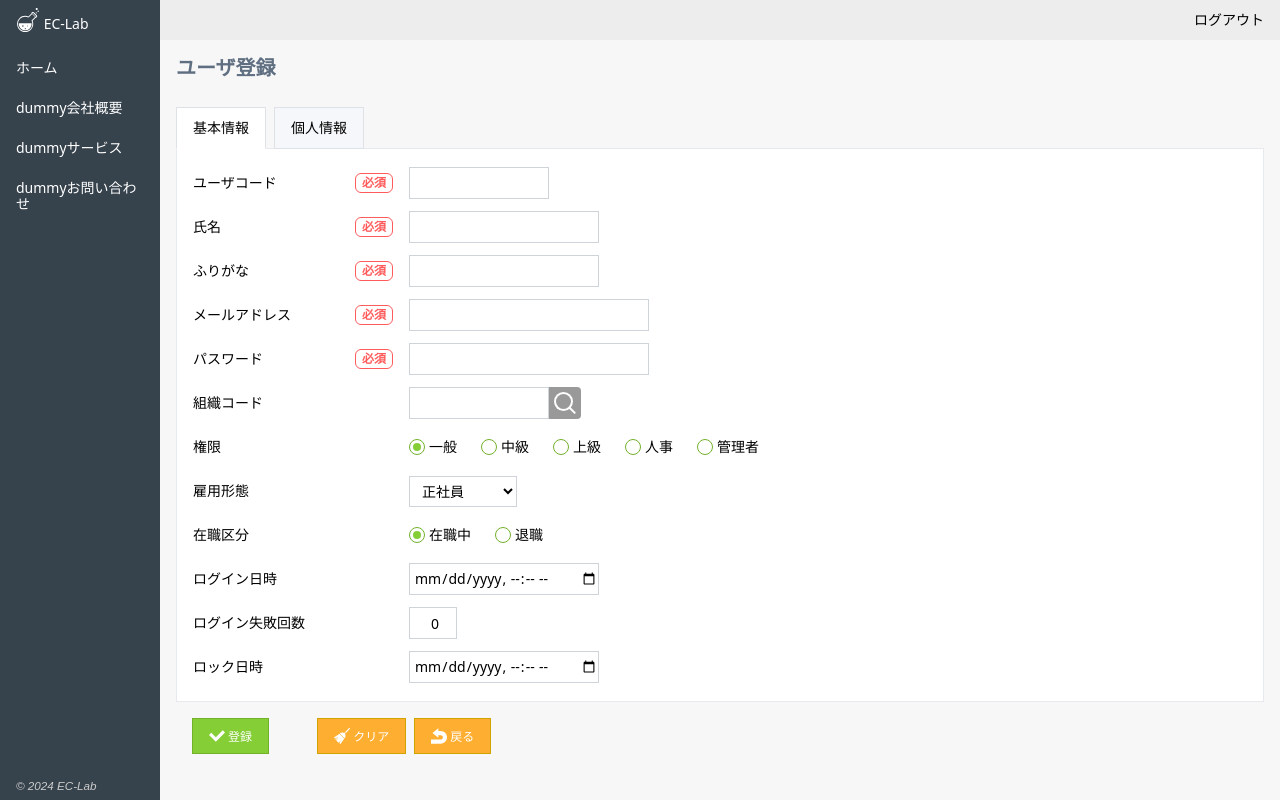
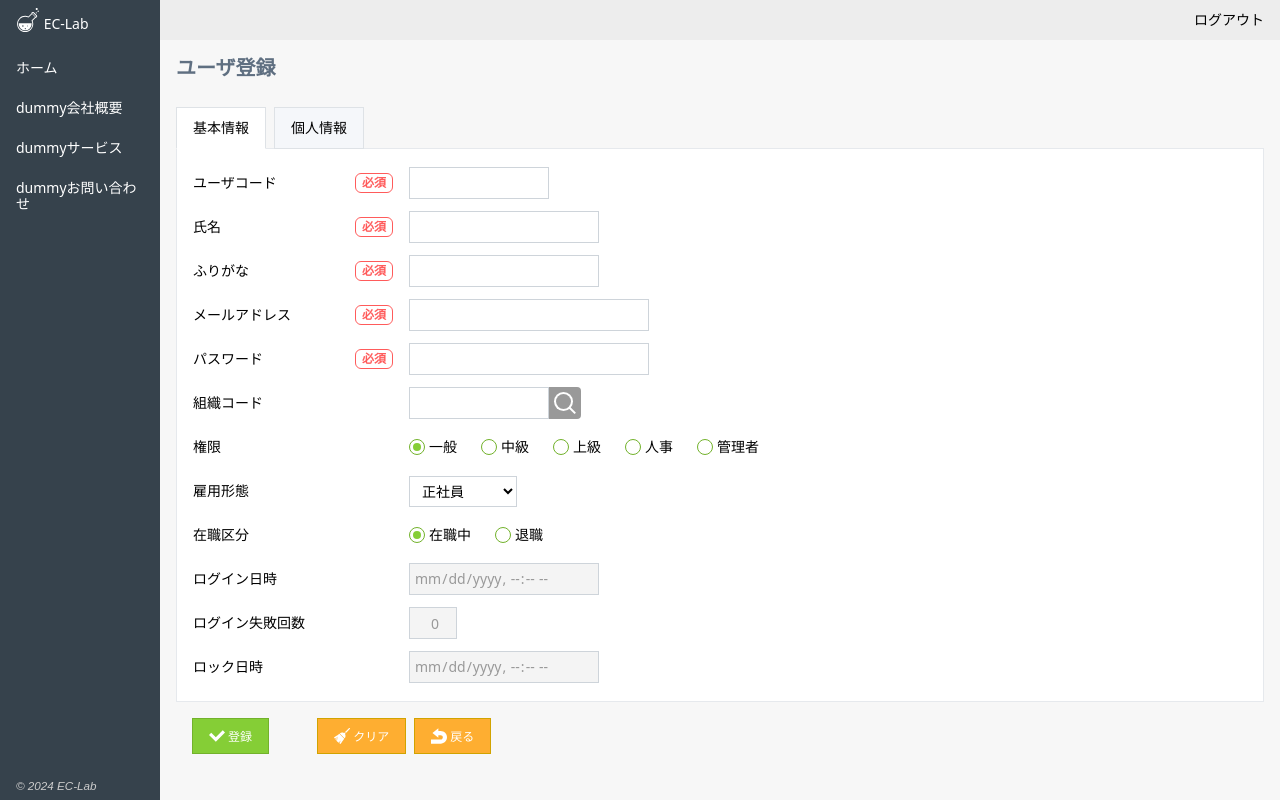
Before and after one commit to choimaru/ec-lab, a Nuxt app: page /user/create in a window 1280 px wide. Built offline with nearby package versions, Linux system fonts and the light colour scheme.

Commit message:
登録時の入力不可項目の追加

```diff
--- a/src/pages/user/[mode].vue
+++ b/src/pages/user/[mode].vue
@@ -195,15 +195,31 @@ const send = (): void => {
       </div>
       <div class="item">
         <LabelItem>ログイン日時</LabelItem>
-        <InputText type="datetime-local" size="l" v-model="formUser.loginAt" :disabled="permitLv < 2" />
+        <InputText
+          type="datetime-local"
+          size="l"
+          v-model="formUser.loginAt"
+          :disabled="mode === 'create' || permitLv < 2"
+        />
       </div>
       <div class="item">
         <LabelItem>ログイン失敗回数</LabelItem>
-        <InputText type="number" size="xs" :min="0" v-model="formUser.failureCount" :disabled="permitLv < 2" />
+        <InputText
+          type="number"
+          size="xs"
+          :min="0"
+          v-model="formUser.failureCount"
+          :disabled="mode === 'create' || permitLv < 2"
+        />
       </div>
       <div class="item">
         <LabelItem>ロック日時</LabelItem>
-        <InputText type="datetime-local" size="l" v-model="formUser.lockedAt" :disabled="permitLv < 2" />
+        <InputText
+          type="datetime-local"
+          size="l"
+          v-model="formUser.lockedAt"
+          :disabled="mode === 'create' || permitLv < 2"
+        />
       </div>
     </div>
     <div class="content" v-show="pickedTabId === 'tab2'">
```
